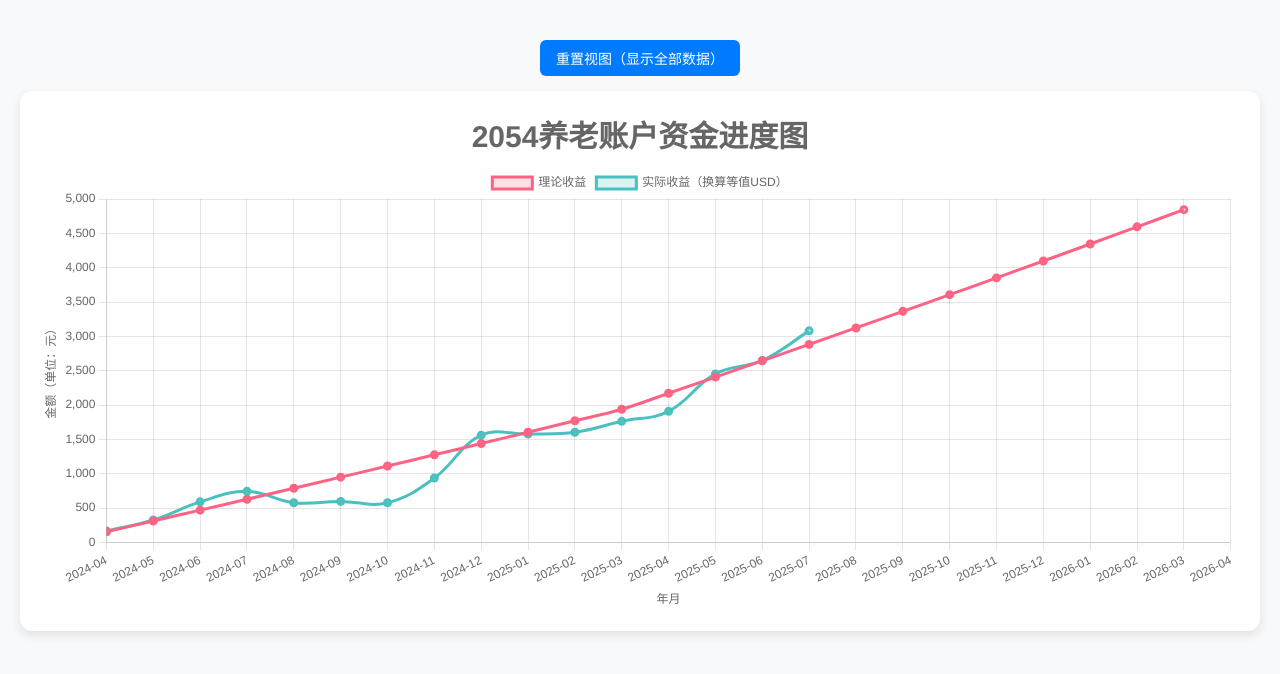
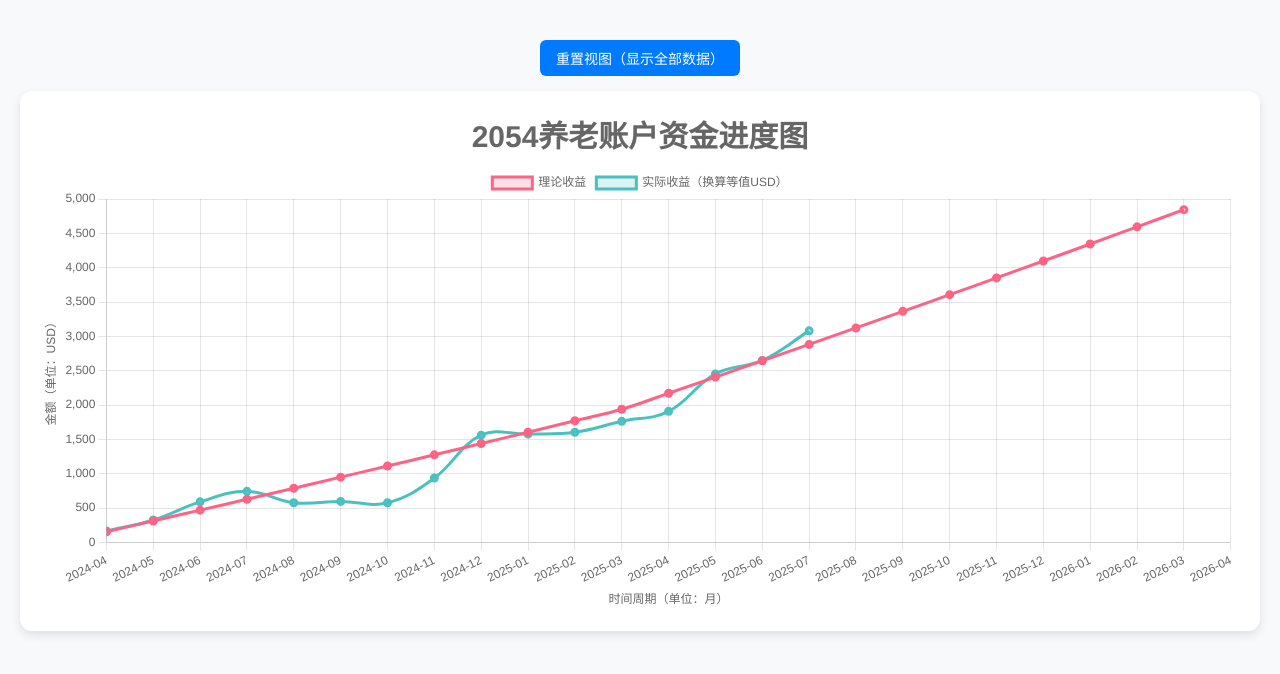
Before and after one commit to BTC2054/202404_202603, a plain HTML site: page index.html in a window 1280 px wide. Drawn offline with nearby package versions, Linux system fonts and the light colour scheme; some packages are replaced by stand-ins of ours; a script that the page names is missing.

Commit message:
Update index.html

```diff
--- a/index.html
+++ b/index.html
@@ -185,12 +185,12 @@
                     },
                     scales: {
                         x: {
-                            title: { display: true, text: '年月' },
+                            title: { display: true, text: '时间周期（单位：月）' },
                             min: 0,
                             max: 24 // 初始显示前12个月
                         },
                         y: {
-                            title: { display: true, text: '金额（单位：元）' },
+                            title: { display: true, text: '金额（单位：USD）' },
                             beginAtZero: true
                         }
                     },
```
